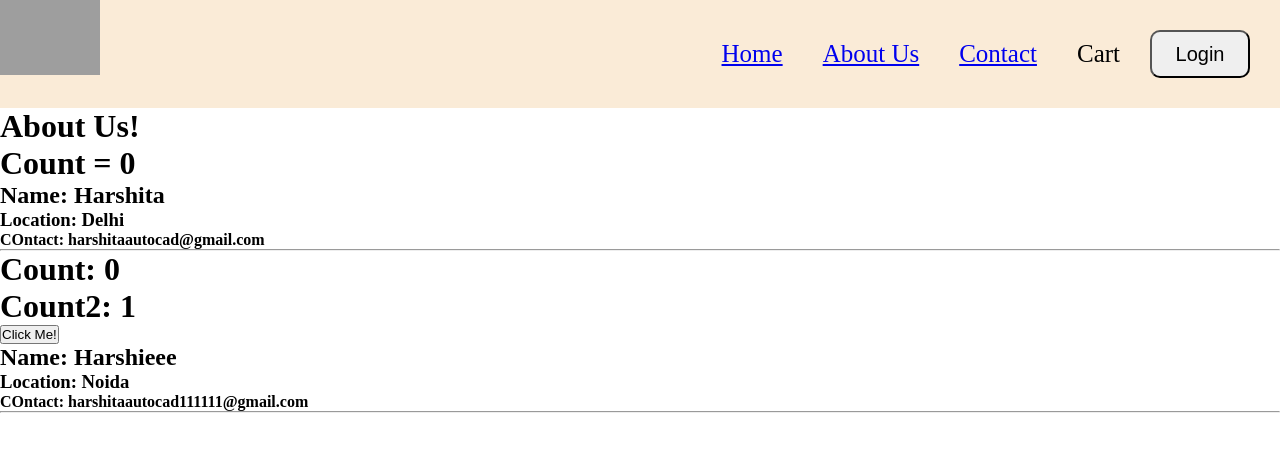
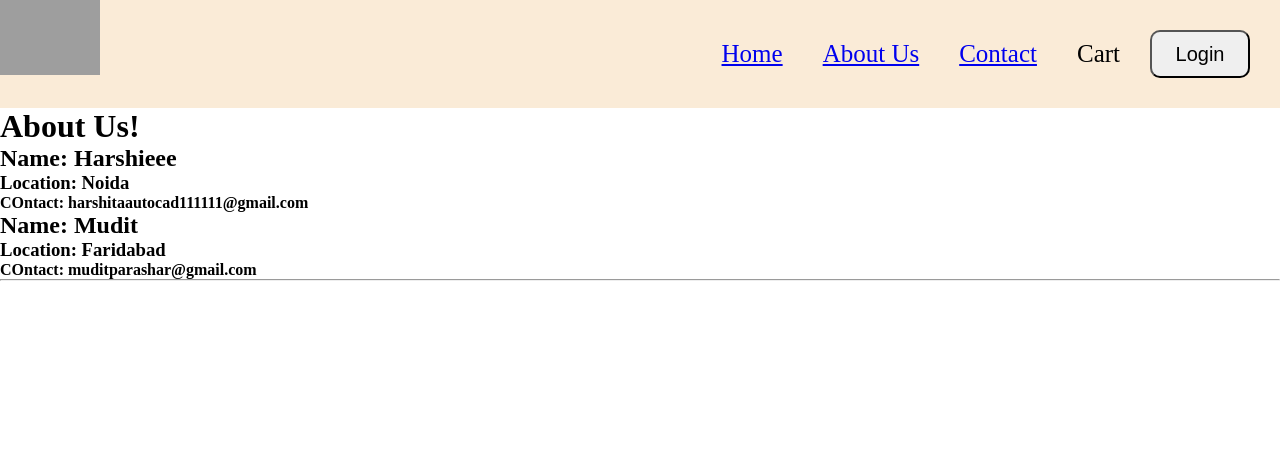
Before and after one commit to Harshita2020/Namaste-React, a React (Vite) app: page /about in a window 1280 px wide. Shown: the top 452 px of the page. Built offline with nearby package versions, Linux system fonts and the light colour scheme; grey boxes are pictures that could not be loaded.

Commit message:
component lifecycle

```diff
--- a/src/components/About.jsx
+++ b/src/components/About.jsx
@@ -1,17 +1,31 @@
+import React from "react"
 import User from "./User"
 import UserClass from "./UserClass"
 
-const About = () => {
+class About extends React.Component{
+    constructor(props){
+        super(props)
+        this.state={}
+        console.log("Parent Constructor!")
+    }
+
+    componentDidMount(){
+        console.log("Parent Component Did Mount!")
+    }
+    render(){
+
         return (
             <>
             <h1>About Us!</h1>
-        <User />
-        <hr/>
+            {/* <User />
+            <hr/> */}
 
             <UserClass name={"Harshieee"} location={"Noida"} contact={"harshitaautocad111111@gmail.com"} />
+            <UserClass name={"Mudit"} location={"Faridabad"} contact={"muditparashar@gmail.com"} />
             <hr/>
             </>
         )
     }
 
+}
 export default About
--- a/src/components/UserClass.jsx
+++ b/src/components/UserClass.jsx
@@ -2,26 +2,22 @@ import React from "react";
 class UserClass extends React.Component {
   constructor(prop){
     super(prop);
-    console.log("PROP",prop)
 
     this.state = {
       count: 0,
-      count2:1
     }
+        console.log(this.props.name+` Constructor!`)
+
+  }
+
+  componentDidMount(){
+    console.log(this.props.name+` Component Did Mount!`)
   }
   render() {
     const {name, location, contact} = this.props
-    const handleClick = () => {
-      this.setState({
-        count: this.state.count + 1 ,
-        count2: this.state.count + 2,
-      })
-    }
+    console.log(this.props.name+" Render")
     return (
       <div sx={{"padding":"50px"}}>
-        <h1>Count: {this.state.count} </h1>
-        <h1>Count2: {this.state.count2} </h1>
-        <button onClick={handleClick}> Click Me!</button>
         <h2>Name: {name}</h2>
         <h3>Location: {location}</h3>
         <h4>COntact: {contact} </h4>
```
Lines whose indentation alone changed are shown as unchanged.
